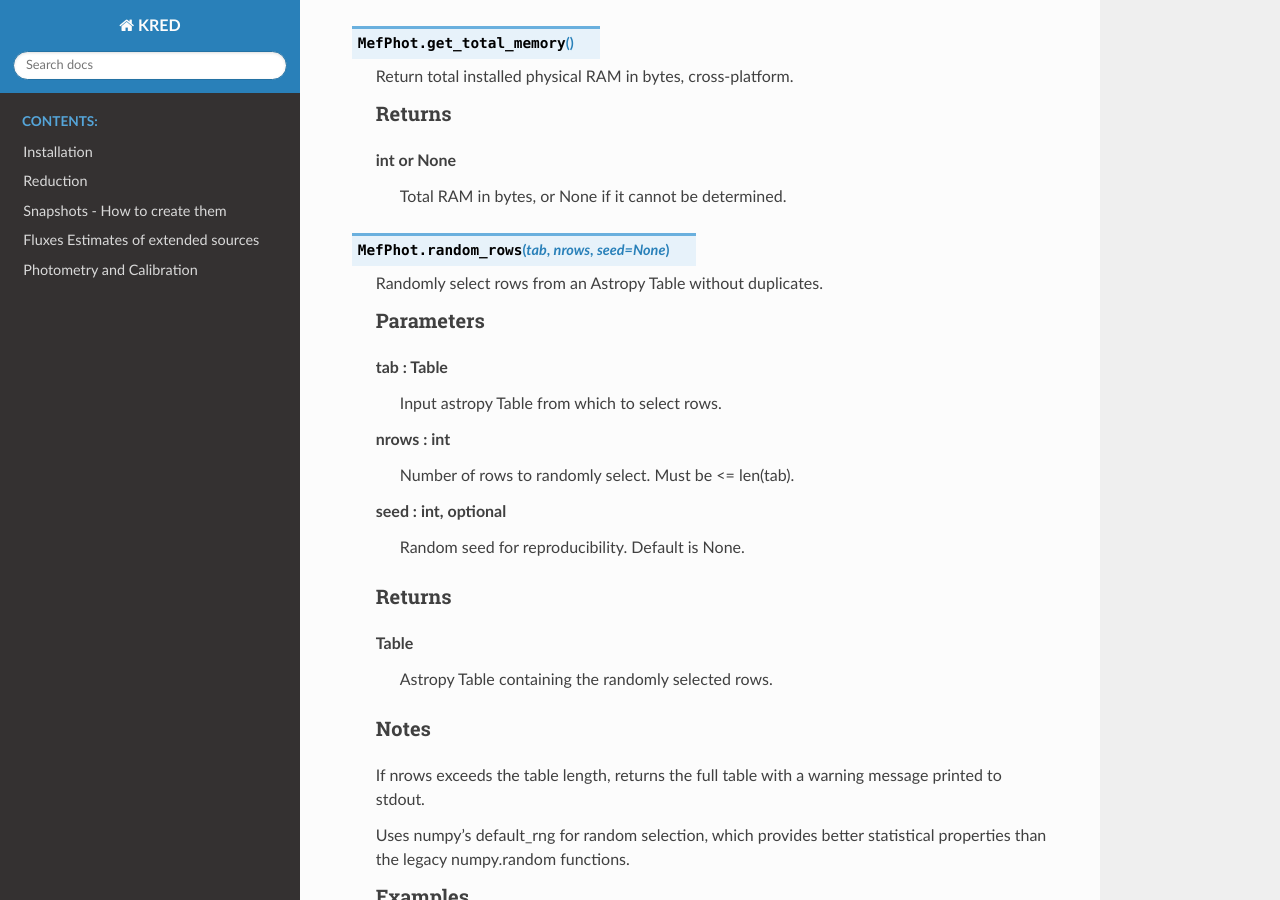
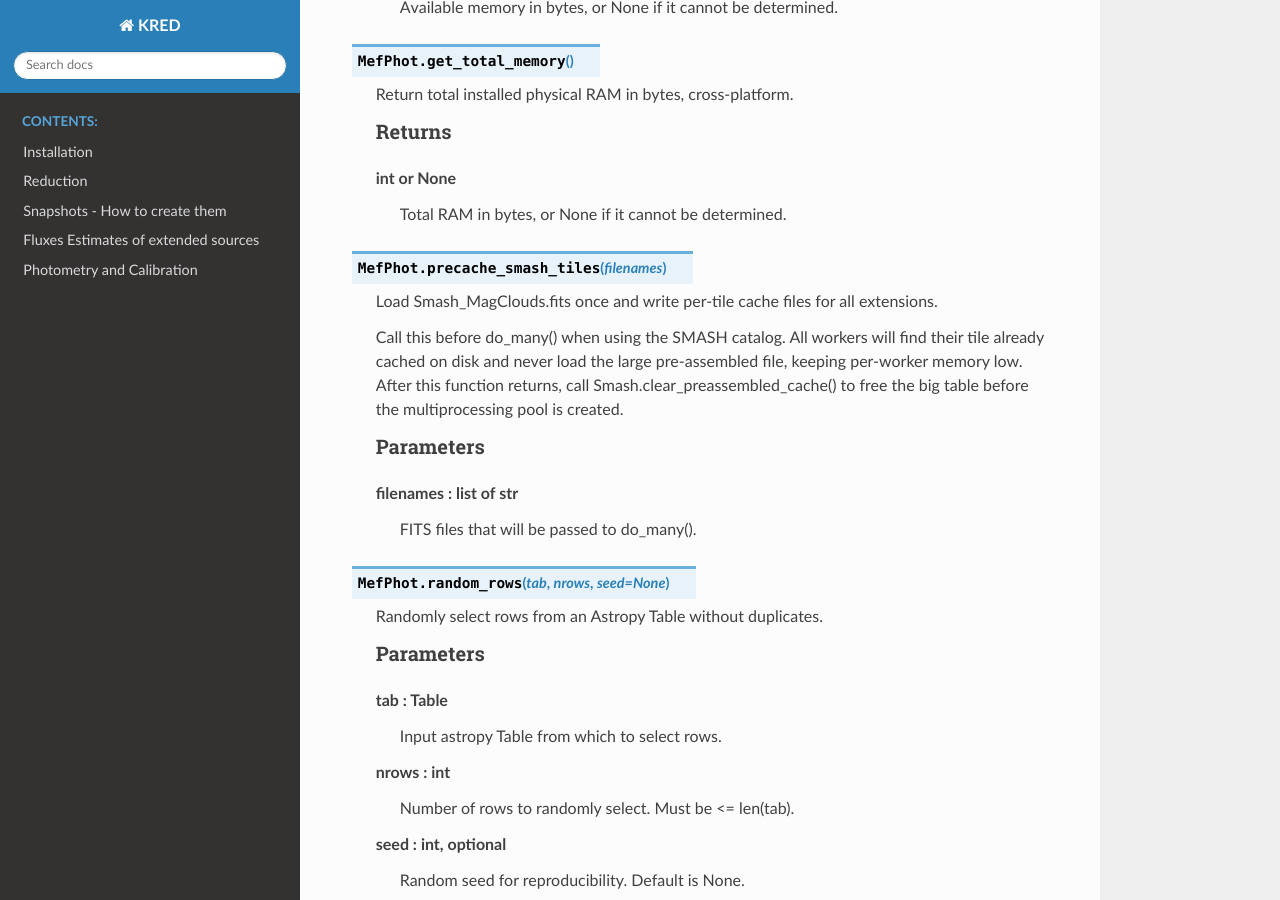
Before and after one commit to kslong/kred, a Sphinx documentation site: the page built from docs/source/api/MefPhot/index.rst, in a window 1280 px wide and 900 px high, scrolled down 7570 px. Built offline with Sphinx 7.4.7 and the Read the Docs theme 3.1.0, drawn with Linux system fonts in a browser that asks for light colours; some of the changed text lies outside the part shown.

Commit message:
Update RST docs for GaiaCat, MefPhot, and PhotCompare
GaiaCat: document redo parameter added to get_gaia_from_file
MefPhot: correct version note; add precache_smash_tiles to function list;
         update do_many signature
PhotCompare: sync docs to current code

Co-Authored-By: Claude Sonnet 4.6 <noreply@anthropic.com>

```diff
--- a/docs/source/api/MefPhot/index.rst
+++ b/docs/source/api/MefPhot/index.rst
@@ -125,8 +125,8 @@ MefPhot
        Extraction parameters written to extension 1 header.
 
    2026-05-02 ksl
-       Unified default aperture parameters across all functions to match CLI
-       defaults: rstar=6, b_in=8, b_out=12.
+       Fix photutils >= 2.x compatibility: ApertureStats.fwhm and eccentricity
+       now return shaped arrays; use .flat[0] to extract scalar values.
 
    Author
    ------
@@ -147,6 +147,7 @@ Functions
    MefPhot.do_one
    MefPhot.get_available_memory
    MefPhot.get_total_memory
+   MefPhot.precache_smash_tiles
    MefPhot.random_rows
    MefPhot.read_table
    MefPhot.steer
@@ -466,6 +467,22 @@ Module Contents
    -------
    int or None
        Total RAM in bytes, or None if it cannot be determined.
+
+
+.. py:function:: precache_smash_tiles(filenames)
+
+   Load Smash_MagClouds.fits once and write per-tile cache files for all extensions.
+
+   Call this before do_many() when using the SMASH catalog.  All workers
+   will find their tile already cached on disk and never load the large
+   pre-assembled file, keeping per-worker memory low.  After this function
+   returns, call Smash.clear_preassembled_cache() to free the big table
+   before the multiprocessing pool is created.
+
+   Parameters
+   ----------
+   filenames : list of str
+       FITS files that will be passed to do_many().
 
 
 .. py:function:: random_rows(tab, nrows, seed=None)
```
Also changed, not shown: other parts of docs/source/api/MefPhot/index.rst (+3 -3 lines), docs/source/api/GaiaCat/index.rst (+6 -1 lines), docs/source/api/PhotCompare/index.rst (+7 -25 lines).
